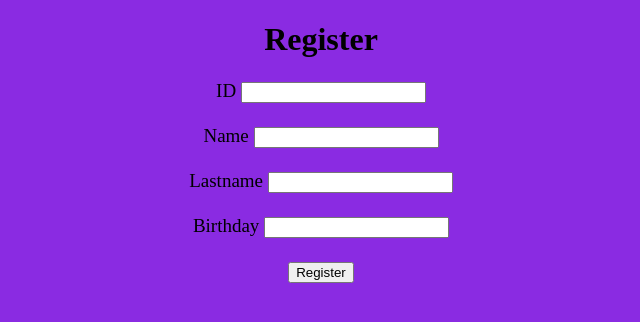
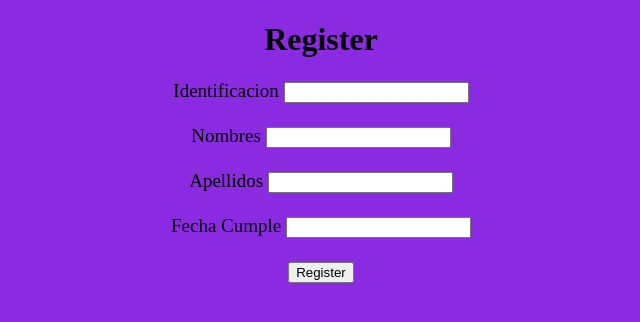
Before and after one commit to Cataldana/repoaws, a Flask app: page / in a window 1280 px wide. Shown: the top 322 px of the page, without its empty margins (319-959 px from the left). Run offline with Flask 3, Linux system fonts and the light colour scheme.

Commit message:
version2

```diff
--- a/template/register.html
+++ b/template/register.html
@@ -10,10 +10,10 @@
 <body>
     <h1> Register </h1>
     <form>
-        <label> ID </label> <input> <br> <br>
-        <label> Name </label> <input> <br> <br>
-        <label> Lastname </label> <input> <br> <br>
-        <label> Birthday </label> <input> <br> <br>
+        <label> Identificacion </label> <input> <br> <br>
+        <label> Nombres </label> <input> <br> <br>
+        <label> Apellidos </label> <input> <br> <br>
+        <label> Fecha Cumple </label> <input> <br> <br>
         <button onclick="register_user()"> Register </button>
     </form>
 </body>
```
